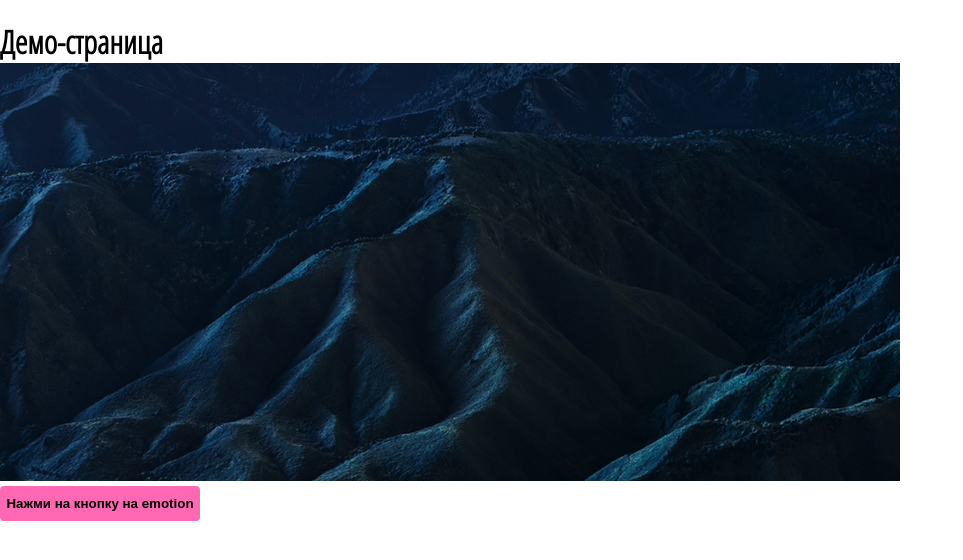
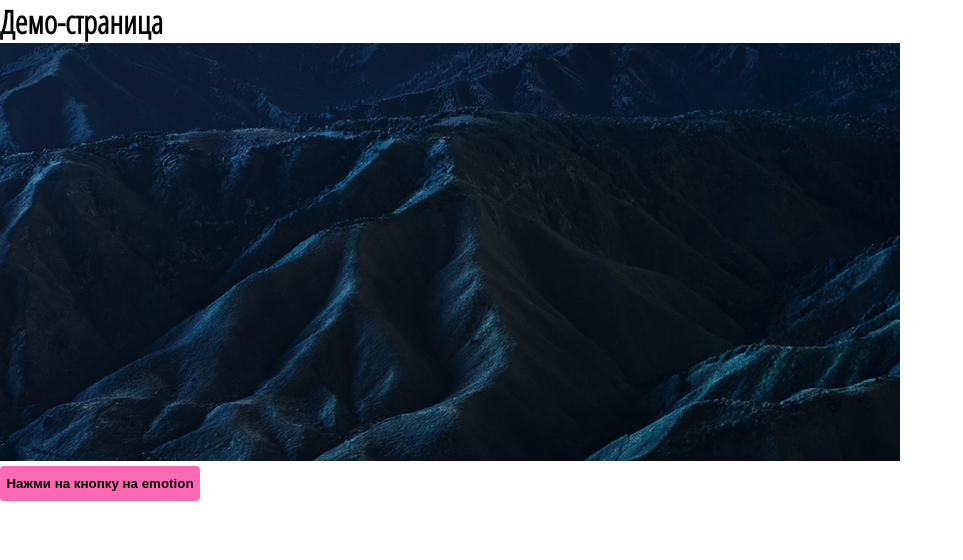
Before and after one commit to efeeney26/js-app-cookbook, a React app: page / in a window 1280 px wide. Shown: the top 560 px of the page, without its empty margins (0-963 px from the left). Built offline with nearby package versions, Linux system fonts and the light colour scheme.

Commit message:
Добавил pages

```diff
--- a/package.json
+++ b/package.json
@@ -2,7 +2,7 @@
   "name": "js-app-cookbook",
   "version": "1.0.0",
   "description": "React",
-  "main": "./src/index.tsx",
+  "private": true,
   "scripts": {
     "start": "concurrently -k \"npm run start:dev\" \"npm run start:stub\"",
     "start:dev": "webpack serve --node-env development --open --config webpack.dev.js",
--- a/src/app.module.css
+++ /dev/null
@@ -1,3 +0,0 @@
-.app {
-    margin-top: 20px;
-}
--- a/src/app.tsx
+++ b/src/app.tsx
@@ -1,58 +1,19 @@
-import React, { FC, useState } from 'react'
+import React, { FC } from 'react'
 import { CacheProvider, Global } from '@emotion/react'
 import createCache from '@emotion/cache'
 
-import { axiosInstance } from './__data__'
-
+import { Main } from './pages'
 import { getGlobalStyles } from './utils'
-import { Button } from './components'
-
-import style from './app.module.css'
-import pic from './assets/images/pic.png'
-
-type Response = {
-    data: {
-        title: string
-    }
-}
 
 const cache = createCache({
     key: 'cache'
 })
 
-const App: FC = () => {
-    const [message, setMessage] = useState<string | null>(null)
-
-    const handleClick = async () => {
-        try {
-            const response: Response = await axiosInstance.get('/greetings')
-            if (response?.data?.title) {
-                setMessage(response.data.title)
-            }
-        } catch (e) {
-            throw new Error()
-        }
-    }
-
-    return (
-        <CacheProvider value={cache}>
-            <Global styles={getGlobalStyles} />
-            <div className={style.app}>
-                <h1>Демо-страница</h1>
-                <img
-                    src={pic}
-                    alt="demo"
-                />
-            </div>
-            <Button
-                title="Нажми на кнопку на emotion"
-                onClick={handleClick}
-            />
-            {message &&
-                <p>{message}</p>
-            }
-        </CacheProvider>
-    )
-}
+const App: FC = () => (
+    <CacheProvider value={cache}>
+        <Global styles={getGlobalStyles} />
+        <Main />
+    </CacheProvider>
+)
 
 export default App
--- /dev/null
+++ b/src/pages/index.ts
@@ -0,0 +1 @@
+export { Main } from './main/main'
--- /dev/null
+++ b/src/pages/main/main.tsx
@@ -0,0 +1,44 @@
+import React, { FC, useState } from 'react'
+import pic from '../../assets/images/pic.png'
+import { Button } from '../../components'
+import { axiosInstance } from '../../__data__'
+
+type Response = {
+    data: {
+        title: string
+    }
+}
+
+export const Main: FC = () => {
+    const [message, setMessage] = useState<string | null>(null)
+
+    const handleClick = async () => {
+        try {
+            const response: Response = await axiosInstance.get('/greetings')
+            if (response?.data?.title) {
+                setMessage(response.data.title)
+            }
+        } catch (e) {
+            throw new Error()
+        }
+    }
+
+    return (
+        <>
+            <div>
+                <h1>Демо-страница</h1>
+                <img
+                    src={pic}
+                    alt="demo"
+                />
+            </div>
+            <Button
+                title="Нажми на кнопку на emotion"
+                onClick={handleClick}
+            />
+            {message &&
+            <p>{message}</p>
+            }
+        </>
+    )
+}
```
